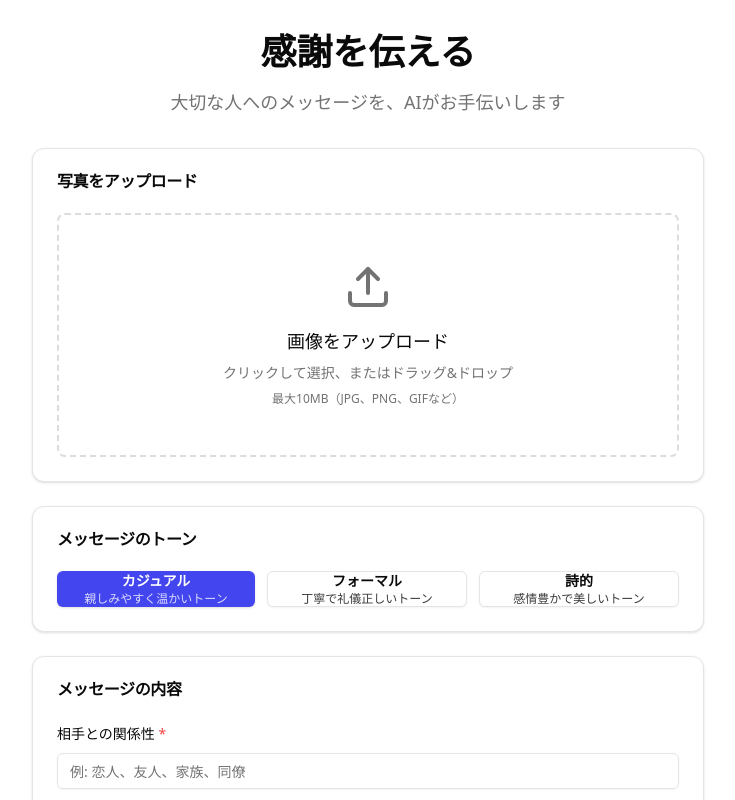
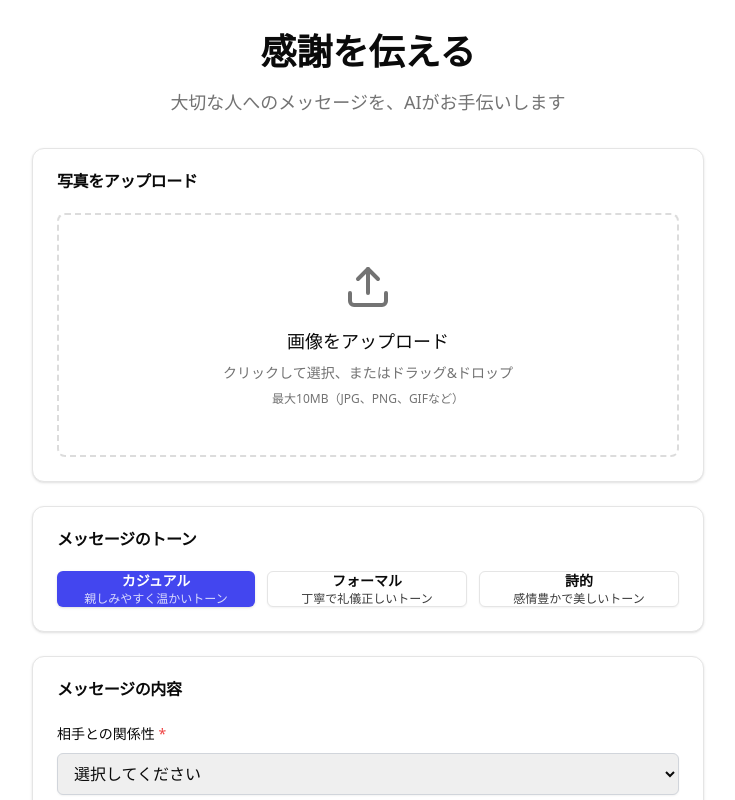
Before and after one commit to emijaja/love-piece, a Next.js app: page / in a window 1280 px wide. Shown: the top 800 px of the page, without its empty margins (272-1007 px from the left). Built offline with nearby package versions, Linux system fonts and the light colour scheme.

Commit message:
feat:関係性リスト化

```diff
--- a/components/relationship-form.tsx
+++ b/components/relationship-form.tsx
@@ -9,6 +9,16 @@ interface RelationshipFormProps {
   customMessage: string;
   onCustomMessageChange: (value: string) => void;
 }
+
+const RELATIONSHIP_OPTIONS = [
+  '友人',
+  '恋人',
+  '兄弟',
+  '両親',
+  '祖父母',
+  '妻、夫',
+  '子供',
+];
 
 export function RelationshipForm({
   relationship,
@@ -24,13 +34,20 @@ export function RelationshipForm({
         <Label htmlFor="relationship">
           相手との関係性 <span className="text-destructive">*</span>
         </Label>
-        <Input
+        <select
           id="relationship"
-          placeholder="例: 恋人、友人、家族、同僚"
           value={relationship}
           onChange={(e) => onRelationshipChange(e.target.value)}
           required
-        />
+          className="w-full px-3 py-2 border border-gray-300 rounded-md shadow-sm focus:outline-none focus:ring-2 focus:ring-blue-500 focus:border-transparent"
+        >
+          <option value="">選択してください</option>
+          {RELATIONSHIP_OPTIONS.map((option) => (
+            <option key={option} value={option}>
+              {option}
+            </option>
+          ))}
+        </select>
       </div>
 
       <div className="space-y-2">
```
